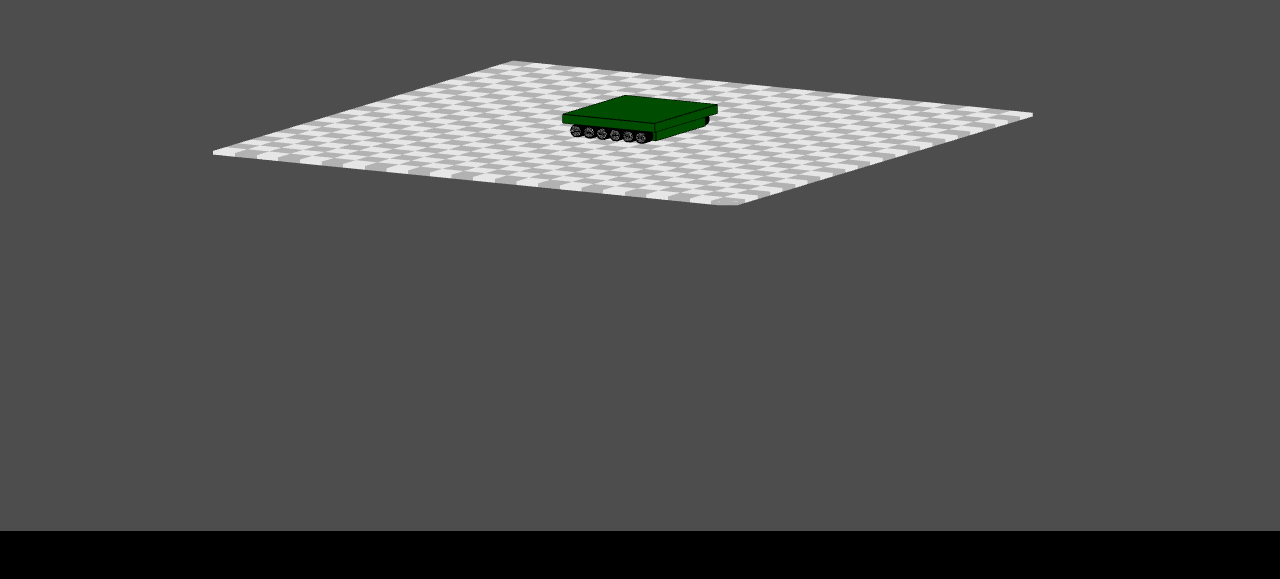
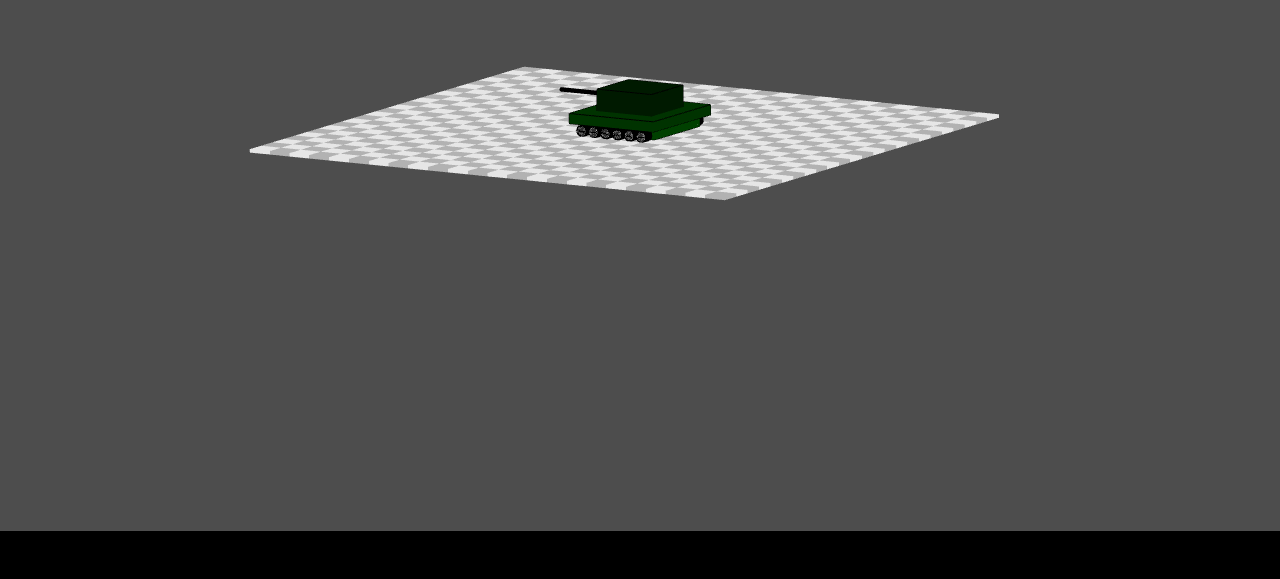
Before and after one commit to tnferro/CGI-P2, a plain HTML site: page code/index.html in a window 1280 px wide. Shown: the part 269-848 px from the top of the page. Drawn offline with Linux system fonts and the light colour scheme; animation ran at ten frames a second.

Commit message:
Cabine e canhão desenhados.
O canhão está mal feito tho, a origem dele não está onde devia estar.

```diff
--- a/code/app.js
+++ b/code/app.js
@@ -6,21 +6,23 @@ import * as CUBE from '../../libs/objects/cube.js';
 import * as CYLINDER from '../../libs/objects/cylinder.js';
 import * as SPHERE from '../../libs/objects/sphere.js';
 
-
 /**
  * Constants
  */
-const VP_DISTANCE = 32;
+const VP_DISTANCE = 35;
 
 const GRAY = vec3(0.5, 0.5, 0.5);
 const RED = vec3(1, 0, 0);
 const GREEN = vec3(0, 1, 0);
-const DARK_GREEN = vec3(0.0, 0.3, 0.0);
+const DARK_GREEN = vec3(0.0, 0.25, 0.0);
+const EVEN_DARKER_GREEN = vec3(0.0, 0.2, 0.0);
+const DARKEST_GREEN = vec3(0.0, 0.1, 0.0);
 const BLUE = vec3(0, 0, 1);
 const YELLOW = vec3(1, 1, 0);
 const BLACK = vec3(0, 0, 0);
 const WHITE_GREY = vec3(0.9, 0.9, 0.9);
 const LIGHT_GREY = vec3(0.7, 0.7, 0.7);
+const DARK_GREY = vec3(0.3, 0.3, 0.3);
 
 const WHEEL_HEIGHT = 1;
 const WHEEL_LENGHT = 1;
@@ -29,9 +31,14 @@ const BODY_BASE_HEIGHT = 0.7;
 const BODY_BASE_LENGHT = 7.5;
 const BODY_BASE_WIDTH = 7.9;
 
-const BODY_SUPPORT_HEIGHT = 0.7;
 const BODY_SUPPORT_LENGHT = 8.5;
 const BODY_SUPPORT_WIDTH = 10;
+
+const CABIN_HEIGHT = 3;
+const CABIN_LENGHT = 5;
+const CABIN_WIDTH = 5;
+
+const CANNON_ROTATOR_VALUES = 1;
 
 
 const FLOOR_DIAMETER = 2;
@@ -88,10 +95,10 @@ function setup(shaders) {
 
     /** Model parameters */
     let wheelRotation = 0;
-    let ag = 0;
-    let rg = 0;
-    let rb = 0;
+    let cannonRotator = 0;
+    let mt = 0;
     let rc = 0;
+    let mc = 0;
 
     resize_canvas();
     window.addEventListener("resize", resize_canvas);
@@ -162,29 +169,39 @@ function setup(shaders) {
                 break;
             case 'q':
                 //Move forward
-                wheelRotation += 1;
-                rb -= 0.1;
+                if (mt > -22) {
+                    wheelRotation += 1;
+                    mt -= 0.1;
+                }
                 break;
             case 'e':
                 //Move backward
-                wheelRotation -= 1;
-                rb += 0.1;
+                if (mt < 20) {
+                    wheelRotation -= 1;
+                    mt += 0.1;
+                }
                 break;
             case 'w':
                 //Raise cannon
-
+                if (mc < 45) {
+                    cannonRotator += 1;
+                    mc += 1;
+                }
                 break;
             case 's':
                 //Lower cannon
-
+                if (mc > -10) {
+                    cannonRotator -= 1;
+                    mc -= 1;
+                }
                 break;
             case 'a':
                 //Rotate cabin ccw
-
+                if (rc < 180) rc += 1;
                 break;
             case 'd':
                 //Rotate cabin cw
-
+                if (rc > -180) rc -= 1;
                 break;
             case 'r':
                 //Reset view parameters
@@ -316,7 +333,7 @@ function setup(shaders) {
             //Left Side
             pushMatrix();
             multTranslation([-wheelBaseWidth, WHEEL_HEIGHT / 2, zPos]);
-            multRotationX(-(rb * 360) / 10);
+            multRotationX(-(mt * 360) / 10);
             multTranslation([wheelBaseWidth, -WHEEL_HEIGHT / 2, -zPos]);
             drawWheel(-wheelBaseWidth, zPos);
             popMatrix();
@@ -324,7 +341,7 @@ function setup(shaders) {
             //Right Side
             pushMatrix();
             multTranslation([wheelBaseWidth, WHEEL_HEIGHT / 2, zPos]);
-            multRotationX(-(rb * 360) / 10);
+            multRotationX(-(mt * 360) / 10);
             multTranslation([-wheelBaseWidth, -WHEEL_HEIGHT / 2, -zPos]);
             drawWheel(wheelBaseWidth, zPos);
             popMatrix();
@@ -342,14 +359,43 @@ function setup(shaders) {
 
     function drawBodySupport() {
         pushMatrix();
-        multTranslation([0, WHEEL_HEIGHT + 0.4, 0]);
-        multScale([BODY_SUPPORT_WIDTH, BODY_SUPPORT_HEIGHT, BODY_SUPPORT_LENGHT]);
-        drawObjects(CUBE, DARK_GREEN);
+        multTranslation([0, WHEEL_HEIGHT + 0.5, 0]);
+        multScale([BODY_SUPPORT_WIDTH, BODY_BASE_HEIGHT + 0.2, BODY_SUPPORT_LENGHT]);
+        drawObjects(CUBE, EVEN_DARKER_GREEN);
         popMatrix();
     }
 
+    function drawBody() {
+        drawBodyBase();
+        drawBodySupport();
+    }
 
+    function drawCabin() {
+        pushMatrix();
+        multTranslation([0, WHEEL_HEIGHT + 1.9, 0]);
+        multScale([CABIN_WIDTH + 0.5, CABIN_HEIGHT - 1, CABIN_LENGHT + 0.5]);
+        drawObjects(CUBE, DARKEST_GREEN);
+        popMatrix();
+    }
 
+    function drawCannonRotator() {
+        pushMatrix();
+        multTranslation([0, CABIN_HEIGHT, -2.5]);
+        multRotationX(90);
+        multRotationZ(90);
+        multScale([CANNON_ROTATOR_VALUES, CANNON_ROTATOR_VALUES, CANNON_ROTATOR_VALUES]);
+        drawObjects(CYLINDER, DARK_GREY);
+        popMatrix();
+    }
+
+    function drawCannon() {
+        pushMatrix();
+        multTranslation([0, CABIN_HEIGHT, -5.5]);
+        multRotationX(90);
+        multScale([0.3, 5, 0.3]);
+        drawObjects(CYLINDER, BLACK);
+        popMatrix();
+    }
 
 
 
@@ -391,12 +437,26 @@ function setup(shaders) {
         }
         uploadProjection(mProjection);
         loadMatrix(mView);
+
         drawFloor();
         pushMatrix();
-        multTranslation([0, 0, rb]);
+        multTranslation([0, 0, mt]);
         drawWheels();
-        drawBodyBase();
-        drawBodySupport();
+        drawBody();
+
+        pushMatrix();
+        multRotationY(rc);
+        drawCabin();
+        drawCannonRotator();
+
+        pushMatrix();
+        multRotationX(mc);
+        drawCannon();
+
+        popMatrix();
+
+        popMatrix();
+
         popMatrix();
     }
 
--- a/code/styles.css
+++ b/code/styles.css
@@ -1,9 +1,16 @@
-body, html {
+body,
+html {
     height: 100%;
 }
+
 body {
     /*display: flex;*/
     margin: 0px;
-    overflow: hidden; /*  Disable scrollbars */
+    overflow: hidden;
+    /*  Disable scrollbars */
     background-color: black;
 }
+
+.hidden {
+    display: none;
+}
```
